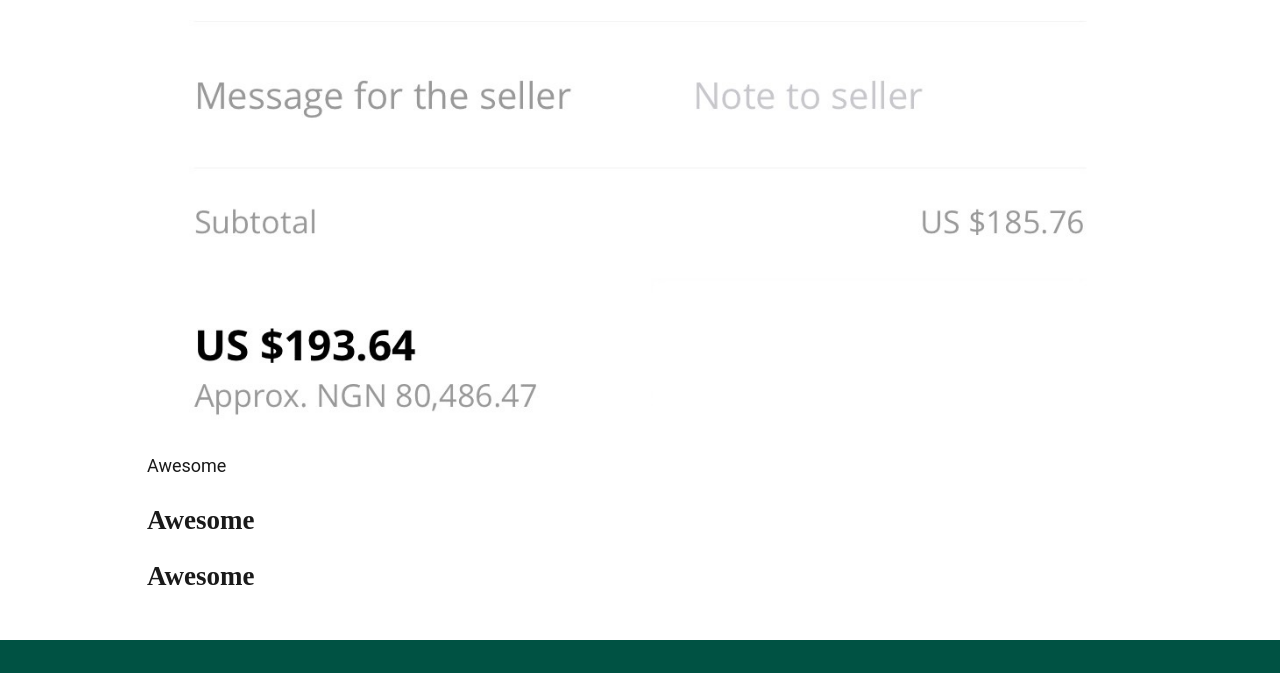
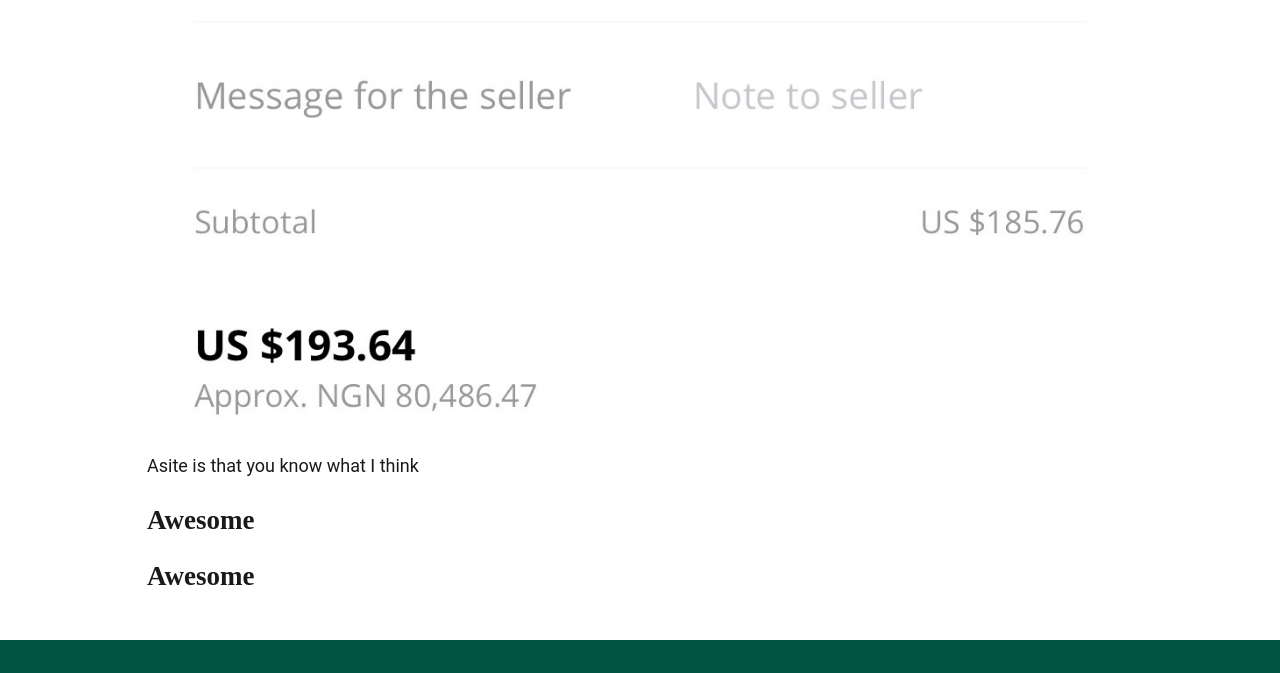
Before and after one commit to Nob-dev/devclean, an Eleventy site: page src/blog/2022-04-21-my-first-more-awesome-article.md in a window 1280 px wide. Shown: the part 1523-2196 px from the top of the page. Built offline with nearby package versions, Linux system fonts and the light colour scheme; Eleventy itself is replaced by a stand-in of ours; files that its build step writes are made by us from their sources; files whose address does not match are found by name.

Commit message:
Update Blog “2022-04-21-my-first-more-awesome-article”

```diff
--- a/src/blog/2022-04-21-my-first-more-awesome-article.md
+++ b/src/blog/2022-04-21-my-first-more-awesome-article.md
@@ -6,7 +6,7 @@ date: 2022-04-21T13:49:10.991Z
 tags:
   - post
 image: assets/blog/2022-04-10-15.28.png
-imageAlt: Awesome
+imageAlt: "Asite is that you know what I think "
 ---
 
 
```
